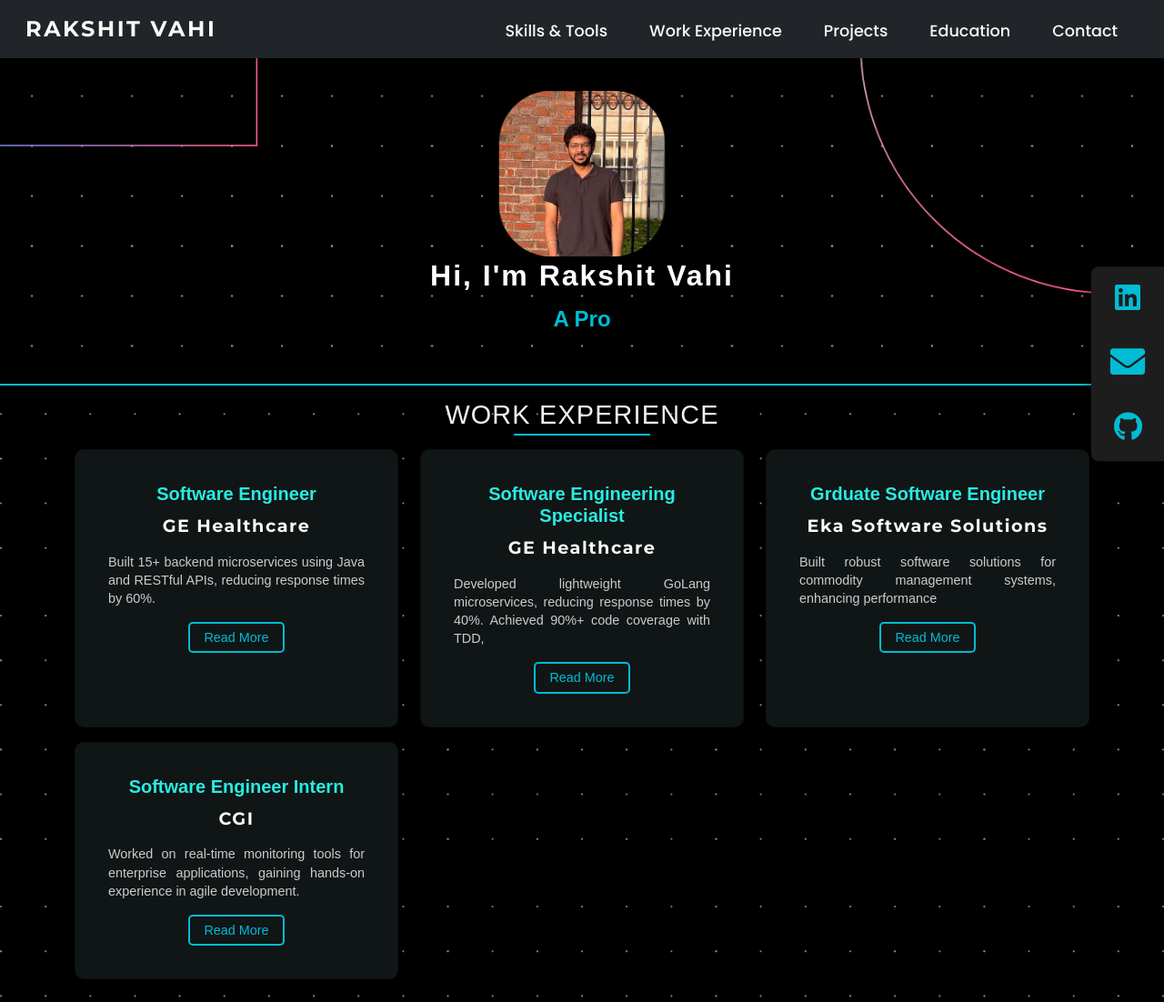
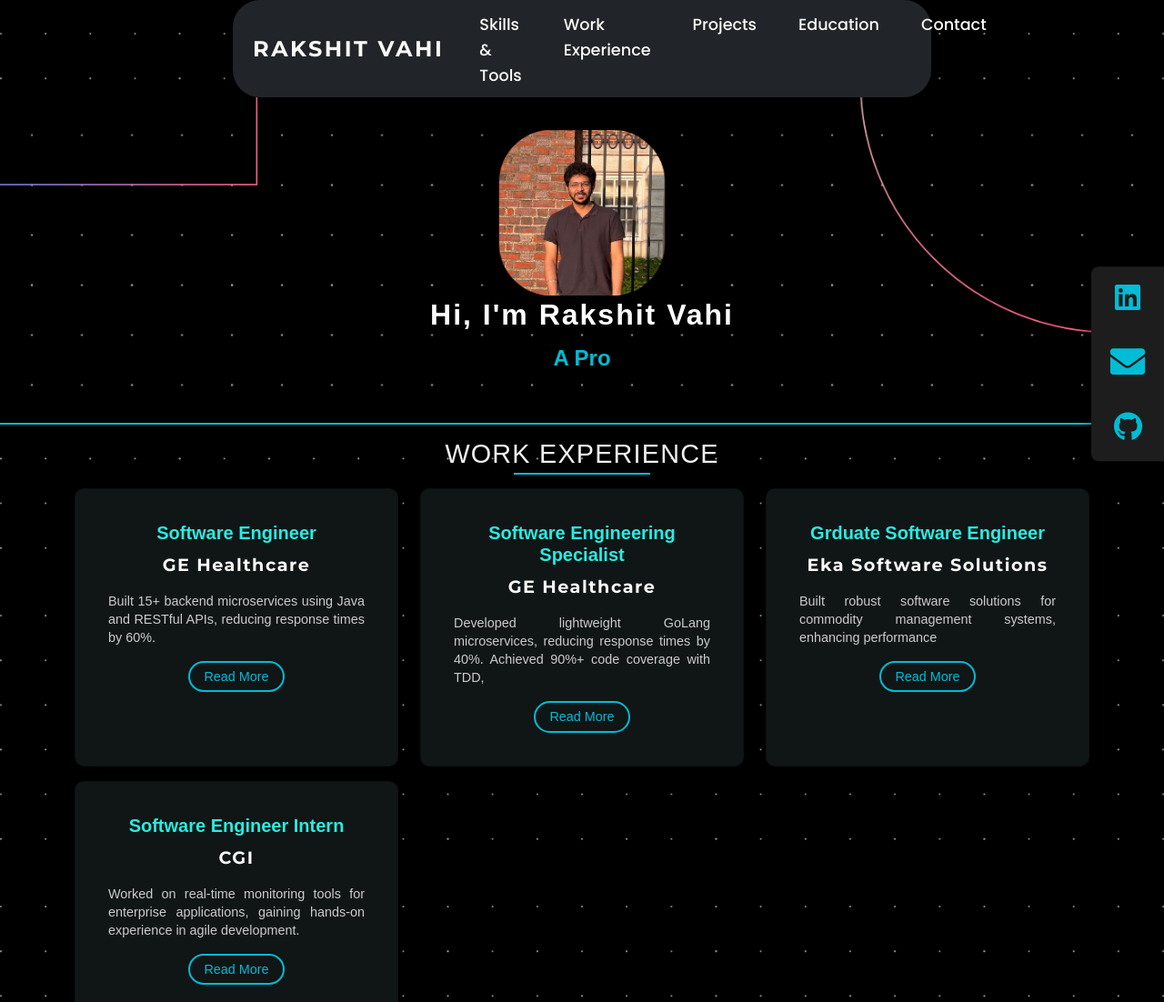
Before and after one commit to Rakshitvahi/portfolio-website, a plain HTML site: page index.html in a window 1280 px wide. Shown: the top 1102 px of the page at 91% size. Drawn offline with nearby package versions, Linux system fonts and the light colour scheme.

Commit message:
Styling changes

```diff
--- a/styles.css
+++ b/styles.css
@@ -3,12 +3,15 @@
   display: flex;
   justify-content: space-between;
   align-items: center;
-  padding: 8px 16px;
+  padding: 5px 10px;
   position: sticky;
   top: 0;
   z-index: 1000;
   background-color: #f8f9fa; /* White navbar */
   box-shadow: 0 4px 6px rgba(0, 0, 0, 0.1); /* Subtle shadow */
+  border-radius: 30px;
+  max-width: 60%; /* Set maximum width */
+  margin: 0 auto;
 }
 
 /* Styling for the top-left name */
@@ -187,12 +190,12 @@ section h2::after {
   margin-left: auto;
   margin-right: auto;
   align-self: flex-end;
-  border-radius: 5px; /* Rounded corners */
+  border-radius: 20px; /* Rounded corners */
   font-size: 0.9rem; /* Slightly smaller font size */
 }
 
 .read-more-btn:hover {
-  ackground-color: #00bcd4;
+  background-color: #00bcd4;
   color: white;
   border-color: #00bcd4;
 }
```
